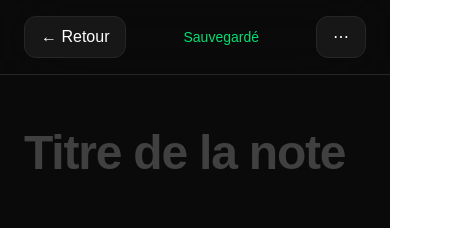
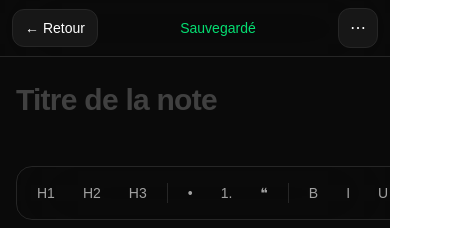
Before and after one commit to cypriencourau/librophoto, a Next.js app: page /notes/1 in a window 390 px wide. Shown: the top 228 px of the page, 476 px wide, since content can reach past the window. Built offline with nearby package versions, Linux system fonts and the light colour scheme; no server answers; the database is empty.

Commit message:
pour mobile propre notes

```diff
--- a/app/notes/[id]/page.tsx
+++ b/app/notes/[id]/page.tsx
@@ -66,6 +66,8 @@ export default function NotePage() {
 
     try {
       setSaving(true)
+
+      const now = new Date().toISOString()
 
       const { error } = await supabase
         .from("notes")
@@ -138,7 +140,7 @@ export default function NotePage() {
 
   if (loading) {
     return (
-      <main className="min-h-screen bg-neutral-950 text-white flex items-center justify-center">
+      <main className="min-h-screen bg-neutral-950 text-white overflow-x-hidden">
         <div className="text-neutral-500">
           Chargement...
         </div>
@@ -147,7 +149,7 @@ export default function NotePage() {
   }
 
   return (
-    <main className="min-h-screen bg-neutral-950 text-white">
+    <main className="min-h-screen bg-neutral-950 text-white overflow-x-hidden">
 
       <header
         className="
@@ -160,7 +162,7 @@ export default function NotePage() {
           backdrop-blur-2xl
         "
       >
-        <div className="max-w-6xl mx-auto px-6 py-4 flex items-center justify-between">
+        <div className="max-w-6xl mx-auto px-3 sm:px-4 py-2 flex items-center justify-between gap-3">
 
           <button
             onClick={() =>
@@ -174,8 +176,10 @@ export default function NotePage() {
             border
             border-neutral-800
             bg-neutral-900
-              px-4
+            px-3
+            sm:px-4
             py-2
+            text-sm
             hover:border-neutral-700
             "
           >
@@ -201,12 +205,15 @@ export default function NotePage() {
                 setShowMenu(!showMenu)
               }
               className="
+                h-10
+                w-10
                 rounded-xl
                 border
                 border-neutral-800
                 bg-neutral-900
-                px-4
-                py-2
+                flex
+                items-center
+                justify-center
               "
             >
               ⋯
@@ -247,7 +254,7 @@ export default function NotePage() {
         </div>
       </header>
 
-      <div className="max-w-5xl mx-auto px-6 py-12">
+      <div className="max-w-5xl mx-auto px-4 sm:px-6 py-6 sm:py-12">
 
         <textarea
         ref={titleRef}
@@ -265,7 +272,7 @@ export default function NotePage() {
 
             bg-transparent
 
-            text-5xl md:text-6xl
+            text-3xl sm:text-4xl md:text-6xl
             font-bold
             tracking-tight
             leading-tight
@@ -280,15 +287,19 @@ export default function NotePage() {
           "
         />
 
+        <div className="max-w-3xl mx-auto">
           <BookEditor
             content={content}
             onChange={setContent}
           />
+        </div>
 
       </div>
 
       <div
         className="
+          hidden
+          sm:block
           fixed
           bottom-6
           right-6
@@ -303,6 +314,7 @@ export default function NotePage() {
           text-neutral-300
         "
       >
+
         <div>{wordCount} mots</div>
 
         <div className="text-neutral-500 mt-1">
```
Lines whose indentation alone changed are shown as unchanged.
